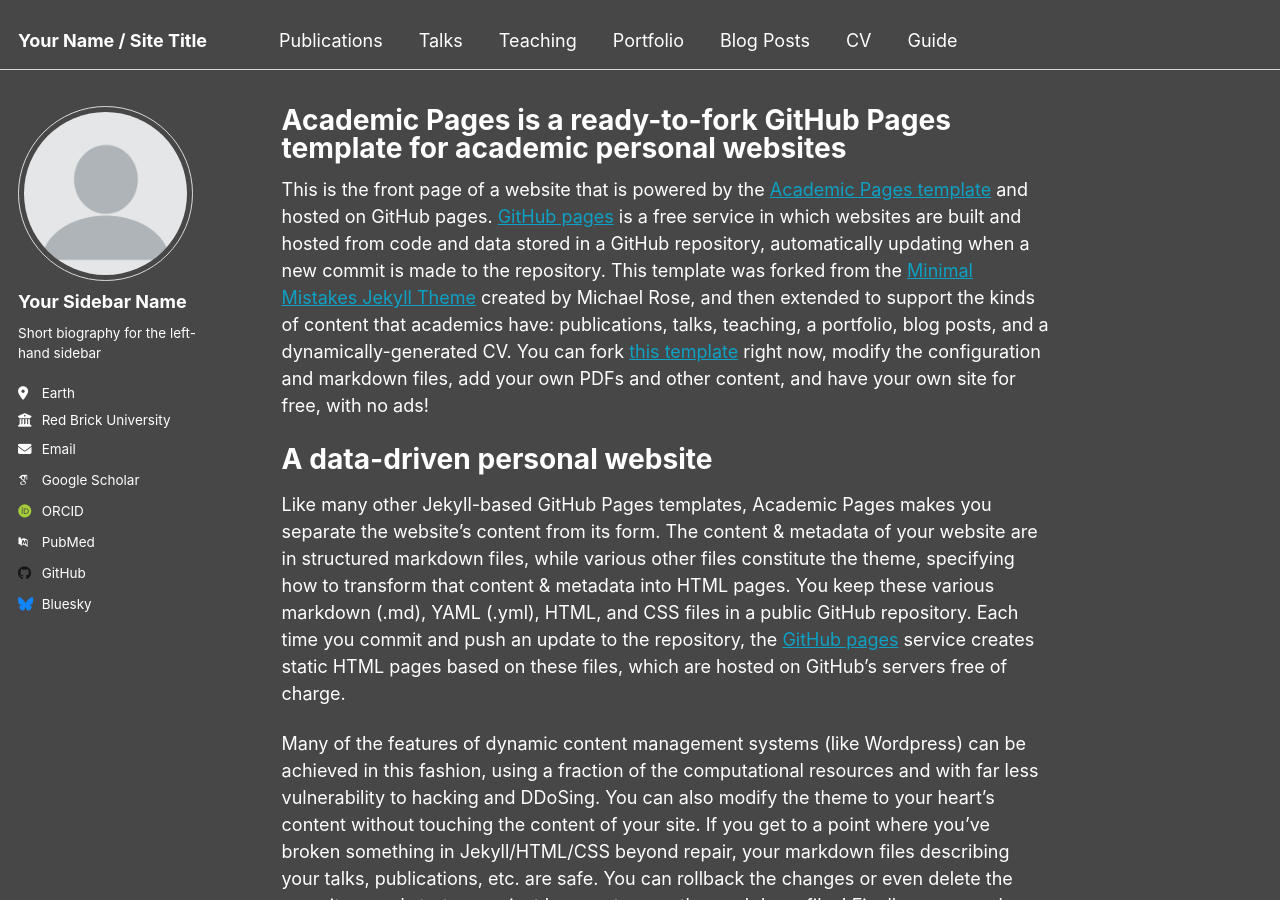
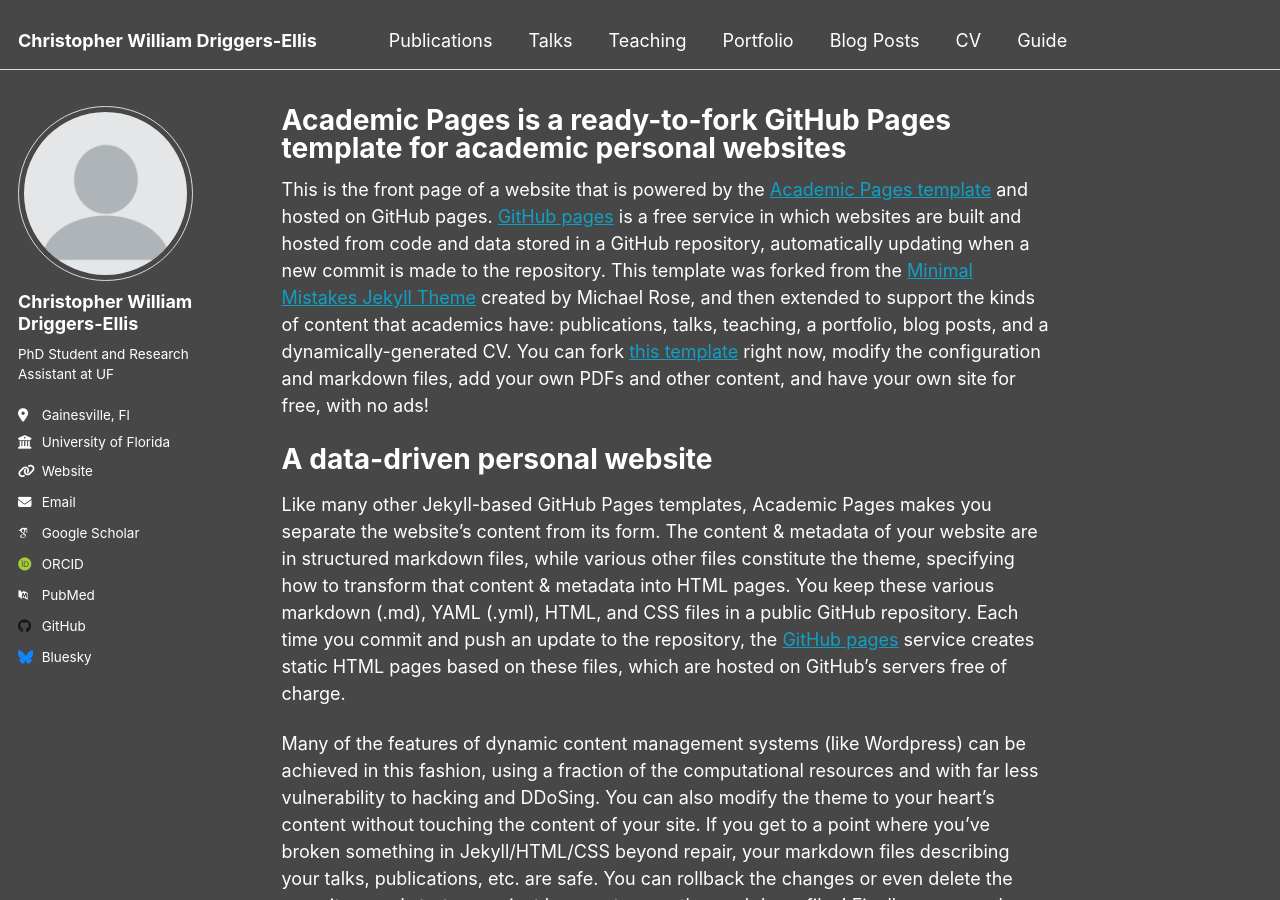
Before and after one commit to CWDE615/cwde615.github.io, a Jekyll site: the page built from _pages/about.md, in a window 1280 px wide and 900 px high. Built offline with Jekyll 4.4.1, drawn with Linux system fonts in a browser that asks for light colours; some web fonts are replaced.

Commit message:
Update _config.yml
update bio

```diff
--- a/_config.yml
+++ b/_config.yml
@@ -9,7 +9,7 @@
 # Basic Site Settings
 locale                   : "en-US"
 site_theme               : "dark"
-title                    : "Your Name / Site Title"
+title                    : "Christopher William Driggers-Ellis"
 title_separator          : "-"
 name                     : &name "Your Name"
 description              : &description "personal description"
@@ -23,13 +23,13 @@ repository               : "academicpages/academicpages.github.io"
 author:
   # Biographic information
   avatar           : "profile.png"
-  name             : "Your Sidebar Name"
+  name             : "Christopher William Driggers-Ellis"
   pronouns         : # example: "she/her"
-  bio              : "Short biography for the left-hand sidebar"
-  location         : "Earth"
-  employer         : "Red Brick University"
-  uri              : # URL
-  email            : "none@example.org"
+  bio              : "PhD Student and Research Assistant at UF"
+  location         : "Gainesville, Fl"
+  employer         : "University of Florida"
+  uri              : "cwde615.github.io"
+  email            : "cwellis001[at]gmail.com"
 
   # Academic websites
   arxiv            : # URL - Update with the correct link to your profile
```
